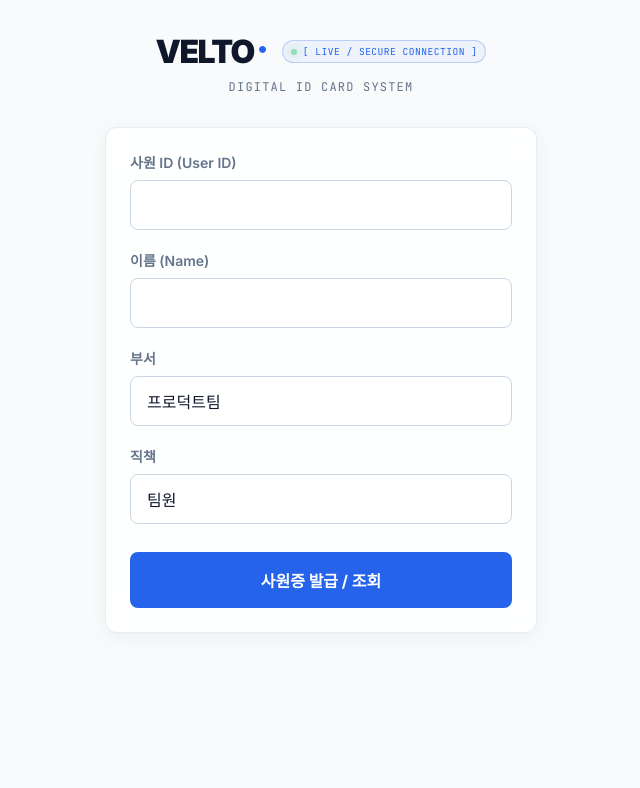
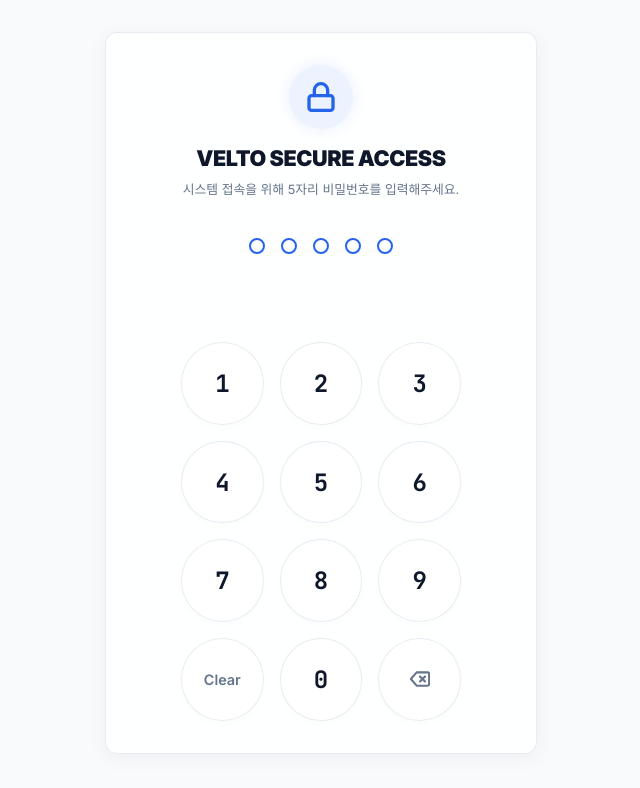
Before and after one commit to sojeong-im/velto-id-system, a React (Vite) app: page / in a window 1280 px wide. Shown: the top 788 px of the page, without its empty margins (319-959 px from the left). Built offline with nearby package versions, Linux system fonts and the light colour scheme.

Commit message:
feat: add passcode lock screen protection before access

```diff
--- a/src/App.jsx
+++ b/src/App.jsx
@@ -10,6 +10,75 @@ function App() {
   const [isFlipped, setIsFlipped] = useState(false);
   const [timeLeft, setTimeLeft] = useState(30);
   const [validUntil, setValidUntil] = useState('');
+
+  const [isAuthenticated, setIsAuthenticated] = useState(false);
+  const [passcode, setPasscode] = useState('');
+  const [hasError, setHasError] = useState(false);
+
+  useEffect(() => {
+    if (isAuthenticated) return;
+
+    const handleKeyDown = (e) => {
+      if (hasError) return;
+
+      if (e.key >= '0' && e.key <= '9') {
+        setPasscode((prev) => {
+          if (prev.length < 5) {
+            return prev + e.key;
+          }
+          return prev;
+        });
+      } else if (e.key === 'Backspace') {
+        setPasscode((prev) => prev.slice(0, -1));
+      } else if (e.key === 'Escape') {
+        setPasscode('');
+      }
+    };
+
+    window.addEventListener('keydown', handleKeyDown);
+    return () => window.removeEventListener('keydown', handleKeyDown);
+  }, [isAuthenticated, hasError]);
+
+  useEffect(() => {
+    if (passcode.length === 5) {
+      if (passcode === '00347') {
+        setIsAuthenticated(true);
+      } else {
+        setHasError(true);
+        const timer = setTimeout(() => {
+          setPasscode('');
+          setHasError(false);
+        }, 500);
+        return () => clearTimeout(timer);
+      }
+    }
+  }, [passcode]);
+
+  const handleKeypadPress = (val) => {
+    if (hasError) return;
+    if (val === 'clear') {
+      setPasscode('');
+    } else if (val === 'backspace') {
+      setPasscode((prev) => prev.slice(0, -1));
+    } else {
+      setPasscode((prev) => {
+        if (prev.length < 5) {
+          return prev + val;
+        }
+        return prev;
+      });
+    }
+  };
+
+
+  const getEnglishName = () => {
+    const map = {
+      '임소정': 'Lim Sojeong',
+      '류나온': 'Ryu Naon',
+      '양소연': 'Yang Soyeon',
+    };
+    return map[name] || '';
+  };
 
   useEffect(() => {
     if (name === '임소정') {
@@ -112,6 +181,74 @@ function App() {
     return "2026.01.15";
   };
 
+  if (!isAuthenticated) {
+    return (
+      <div className={`glass-panel lock-screen-card ${hasError ? 'shake' : ''}`}>
+        <div className="lock-screen-header">
+          <div className="lock-icon-wrapper">
+            <svg viewBox="0 0 24 24" width="32" height="32" fill="none" stroke="currentColor" strokeWidth="2.5" strokeLinecap="round" strokeLinejoin="round">
+              <rect x="3" y="11" width="18" height="11" rx="2" ry="2" />
+              <path d="M7 11V7a5 5 0 0 1 10 0v4" />
+            </svg>
+          </div>
+          <h2 className="lock-screen-title">VELTO SECURE ACCESS</h2>
+          <p className="lock-screen-subtitle">시스템 접속을 위해 5자리 비밀번호를 입력해주세요.</p>
+        </div>
+
+        <div className="pin-display-container">
+          {[...Array(5)].map((_, i) => (
+            <div
+              key={i}
+              className={`pin-dot ${i < passcode.length ? 'filled' : ''} ${hasError ? 'error' : ''}`}
+            />
+          ))}
+        </div>
+
+        <div className={`lock-error-message ${hasError ? 'visible' : ''}`}>
+          올바르지 않은 비밀번호입니다. 다시 시도해 주세요.
+        </div>
+
+        <div className="keypad-grid">
+          {['1', '2', '3', '4', '5', '6', '7', '8', '9'].map((num) => (
+            <button
+              key={num}
+              type="button"
+              className="keypad-btn"
+              onClick={() => handleKeypadPress(num)}
+            >
+              {num}
+            </button>
+          ))}
+          <button
+            type="button"
+            className="keypad-btn action-btn"
+            onClick={() => handleKeypadPress('clear')}
+          >
+            Clear
+          </button>
+          <button
+            type="button"
+            className="keypad-btn"
+            onClick={() => handleKeypadPress('0')}
+          >
+            0
+          </button>
+          <button
+            type="button"
+            className="keypad-btn action-btn backspace-btn"
+            onClick={() => handleKeypadPress('backspace')}
+          >
+            <svg viewBox="0 0 24 24" width="20" height="20" fill="none" stroke="currentColor" strokeWidth="2.5" strokeLinecap="round" strokeLinejoin="round">
+              <path d="M21 4H8l-7 8 7 8h13a2 2 0 0 0 2-2V6a2 2 0 0 0-2-2z" />
+              <line x1="18" y1="9" x2="12" y2="15" />
+              <line x1="12" y1="9" x2="18" y2="15" />
+            </svg>
+          </button>
+        </div>
+      </div>
+    );
+  }
+
   return (
     <>
       <header>
@@ -207,19 +344,14 @@ function App() {
                   </div>
                 </div>
 
-                <div className="timer-container">
-                  <div className="timer-text">
-                    VALID UNTIL: {validUntil} <span className="time-left">[ {timeLeft}s ◷ ]</span>
-                  </div>
-                  <div className="timer-bar-bg">
-                    <div className="timer-bar-fill" style={{ width: `${(timeLeft / 30) * 100}%` }}></div>
-                  </div>
-                </div>
+
 
                 <div className="info-section">
                   <div className="name-wrapper">
-                    <div className="name">{name}</div>
-                    <div className="signature">{name}</div>
+                    <div className="name-row">
+                      <div className="name">{name}</div>
+                      {getEnglishName() && <div className="name-en">{getEnglishName()}</div>}
+                    </div>
                   </div>
                   <div className="dept-badge">
                     <span className="dept-label">부서:</span> {dept}
@@ -227,8 +359,8 @@ function App() {
                   <div className="dept-badge">
                     <span className="dept-label">직책:</span> {role}
                   </div>
-                  <div className="joined-date">
-                    JOINED: {getJoinedDate()}
+                  <div className="email-badge">
+                    blt.official_01@belto.com
                   </div>
                 </div>
               </div>
--- a/src/index.css
+++ b/src/index.css
@@ -435,15 +435,31 @@ h1 {
 
 .name-wrapper {
   display: flex;
+  flex-direction: column;
+  align-items: center;
+  gap: 4px;
+}
+
+.name-row {
+  display: flex;
   align-items: baseline;
   justify-content: center;
-  gap: 12px;
+  gap: 10px;
 }
 
 .name {
   font-size: 1.8rem;
   font-weight: 800;
   letter-spacing: -0.02em;
+}
+
+.name-en {
+  font-family: 'Inter', sans-serif;
+  font-size: 0.85rem;
+  font-weight: 500;
+  letter-spacing: 0em;
+  color: #1e293b;
+  opacity: 1;
 }
 
 .signature {
@@ -456,17 +472,22 @@ h1 {
 
 .dept-badge {
   font-family: 'JetBrains Mono', monospace;
-  font-size: 0.75rem;
+  font-size: 0.95rem;
   color: var(--color-text);
-  border: 1px solid rgba(255, 255, 255, 0.2);
-  padding: 4px 10px;
-  border-radius: 4px;
-  background: rgba(0, 0, 0, 0.4);
 }
 
 .dept-label {
   color: var(--color-accent);
   font-weight: 700;
+}
+
+.email-badge {
+  font-family: 'Inter', sans-serif;
+  font-size: 0.75rem;
+  color: #1e293b;
+  letter-spacing: 0em;
+  opacity: 1;
+  margin-top: 2px;
 }
 
 .joined-date {
@@ -756,18 +777,26 @@ h1 {
   color: #0f172a !important;
 }
 
+.white-card .name-en {
+  color: #1e293b !important;
+}
+
 .white-card .signature {
   color: #64748b !important;
 }
 
 .white-card .dept-badge {
-  border: 1px solid rgba(226, 232, 240, 0.8) !important;
-  background: rgba(248, 250, 252, 0.95) !important;
   color: #334155 !important;
+  border: none !important;
+  background: none !important;
 }
 
 .white-card .dept-label {
   color: #2563eb !important;
+}
+
+.white-card .email-badge {
+  color: #1e293b !important;
 }
 
 .white-card .joined-date {
@@ -923,3 +952,159 @@ h1 {
     padding: 8px 12px !important;
   }
 }
+
+/* Lock Screen Styles */
+.lock-screen-card {
+  padding: 32px 24px;
+  display: flex;
+  flex-direction: column;
+  align-items: center;
+  gap: 24px;
+  text-align: center;
+}
+
+.lock-screen-header {
+  display: flex;
+  flex-direction: column;
+  align-items: center;
+  gap: 8px;
+}
+
+.lock-icon-wrapper {
+  color: var(--color-accent);
+  background: rgba(37, 99, 235, 0.08);
+  padding: 16px;
+  border-radius: 50%;
+  display: flex;
+  align-items: center;
+  justify-content: center;
+  margin-bottom: 8px;
+  box-shadow: 0 0 15px rgba(37, 99, 235, 0.1);
+}
+
+.lock-screen-title {
+  font-size: 1.35rem;
+  font-weight: 900;
+  letter-spacing: -0.02em;
+  color: var(--color-text);
+  text-transform: uppercase;
+}
+
+.lock-screen-subtitle {
+  font-size: 0.8rem;
+  color: var(--color-text-muted);
+}
+
+.pin-display-container {
+  display: flex;
+  gap: 16px;
+  justify-content: center;
+  align-items: center;
+  height: 32px;
+  margin: 8px 0;
+}
+
+.pin-dot {
+  width: 16px;
+  height: 16px;
+  border-radius: 50%;
+  border: 2px solid var(--color-accent);
+  background: transparent;
+  transition: all 0.15s cubic-bezier(0.175, 0.885, 0.32, 1.275);
+}
+
+.pin-dot.filled {
+  background: var(--color-accent);
+  transform: scale(1.1);
+  box-shadow: 0 0 8px rgba(37, 99, 235, 0.4);
+}
+
+.pin-dot.error {
+  border-color: #ef4444 !important;
+  background: #ef4444 !important;
+  box-shadow: 0 0 8px rgba(239, 68, 68, 0.4) !important;
+}
+
+.lock-screen-card.shake {
+  animation: shake 0.4s ease-in-out;
+}
+
+@keyframes shake {
+  0%, 100% { transform: translateX(0); }
+  20%, 60% { transform: translateX(-10px); }
+  40%, 80% { transform: translateX(10px); }
+}
+
+.keypad-grid {
+  display: grid;
+  grid-template-columns: repeat(3, 1fr);
+  gap: 16px;
+  width: 100%;
+  max-width: 280px;
+  margin-top: 16px;
+}
+
+.keypad-btn {
+  aspect-ratio: 1;
+  border-radius: 50%;
+  border: 1px solid var(--color-card-border);
+  background: rgba(255, 255, 255, 0.6);
+  color: var(--color-text);
+  font-size: 1.5rem;
+  font-weight: 600;
+  font-family: 'JetBrains Mono', monospace;
+  cursor: pointer;
+  display: flex;
+  align-items: center;
+  justify-content: center;
+  transition: all 0.2s cubic-bezier(0.16, 1, 0.3, 1);
+  box-shadow: 0 2px 8px rgba(15, 23, 42, 0.02);
+  user-select: none;
+  outline: none;
+}
+
+.keypad-btn:hover {
+  background: rgba(255, 255, 255, 0.95);
+  border-color: var(--color-accent);
+  color: var(--color-accent);
+  transform: translateY(-2px);
+  box-shadow: 0 4px 12px rgba(37, 99, 235, 0.15);
+}
+
+.keypad-btn:active {
+  background: rgba(37, 99, 235, 0.1);
+  border-color: var(--color-accent);
+  transform: scale(0.95);
+}
+
+.keypad-btn.action-btn {
+  font-size: 0.9rem;
+  font-family: 'Inter', sans-serif;
+  color: var(--color-text-muted);
+}
+
+.keypad-btn.action-btn:hover {
+  color: #ef4444;
+  border-color: rgba(239, 68, 68, 0.4);
+  background: rgba(239, 68, 68, 0.05);
+}
+
+.keypad-btn.action-btn.backspace-btn:hover {
+  color: var(--color-accent);
+  border-color: var(--color-accent);
+  background: rgba(37, 99, 235, 0.05);
+}
+
+.lock-error-message {
+  font-size: 0.8rem;
+  color: #ef4444;
+  height: 16px;
+  font-weight: 600;
+  opacity: 0;
+  transition: opacity 0.2s ease;
+  margin-top: -8px;
+}
+
+.lock-error-message.visible {
+  opacity: 1;
+}
```
